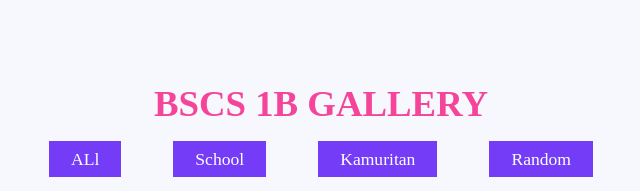
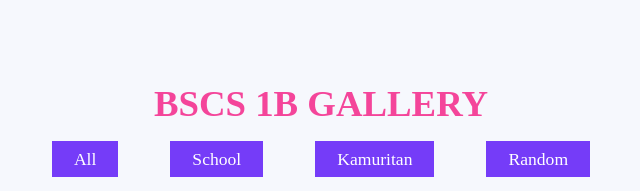
Before and after one commit to bosjerome/BSCS, a plain HTML site: page index.html in a window 1280 px wide. Shown: the full height of the page, 319-959 px from the left. Drawn offline with Linux system fonts and the light colour scheme.

Commit message:
Update index.html

```diff
--- a/index.html
+++ b/index.html
@@ -12,7 +12,7 @@
     <h2>BSCS 1B GALLERY</h2>
 
     <div class="menu">
-      <a href="#" class="btn" data-filter="all">ALl</a>
+      <a href="#" class="btn" data-filter="all">All</a>
       <a href="#" class="btn" data-filter="scho">School</a>
       <a href="#" class="btn" data-filter="kamu">Kamuritan</a>
       <a href="#" class="btn" data-filter="ran">Random</a>
```
